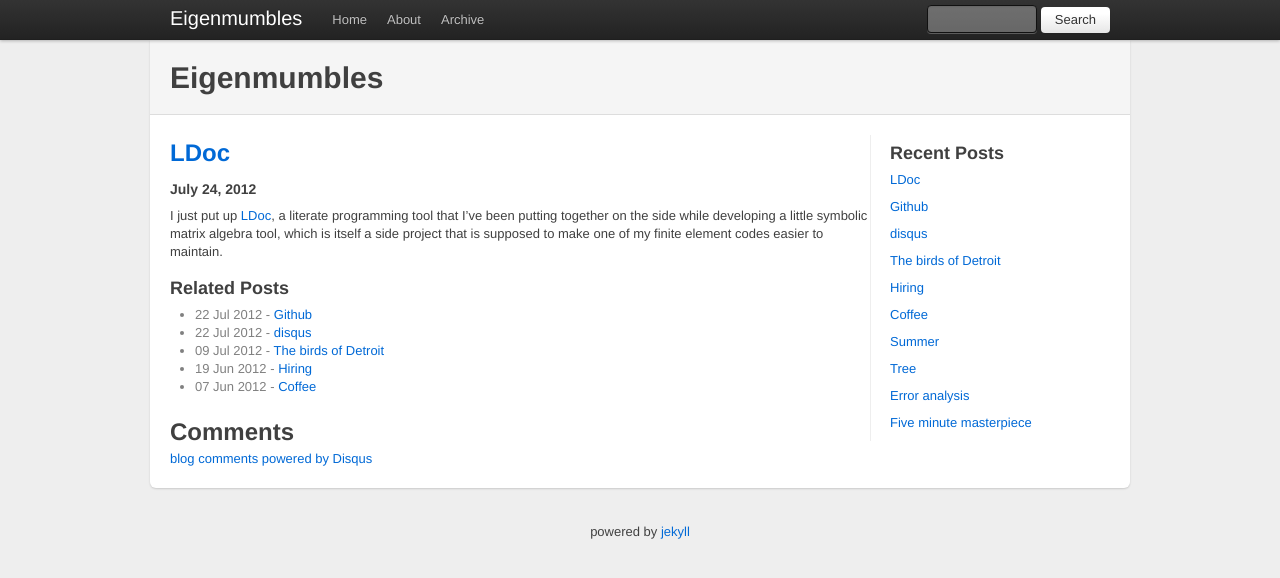
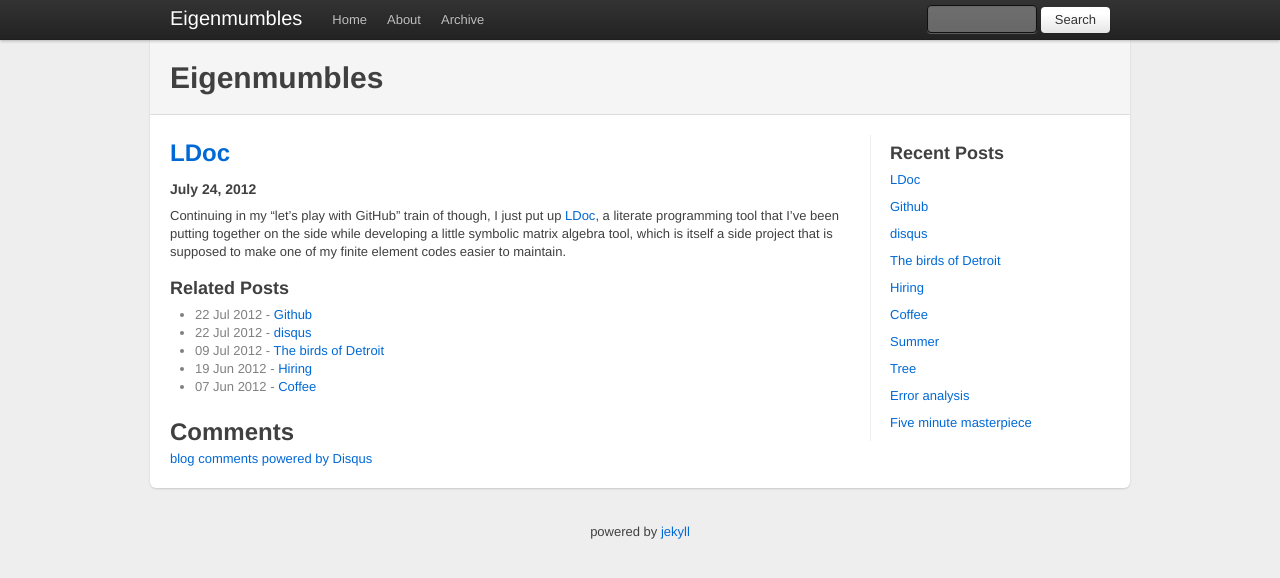
Before and after one commit to dbindel/dbindel.github.com, a Jekyll site: the page built from _posts/2012-07-24-ldoc.md, in a window 1280 px wide. Shown: the top 578 px of the page. Built offline with Jekyll 4.4.1, drawn with Linux system fonts in a browser that asks for light colours; comment, search, counter and statistics services are not loaded.

```diff
--- a/_posts/2012-07-24-ldoc.md
+++ b/_posts/2012-07-24-ldoc.md
@@ -4,6 +4,7 @@
 tags:       technology
 ---
 
+Continuing in my "let's play with GitHub" train of though,
 I just put up [LDoc](ldoc/index.html), a literate programming tool
 that I've been putting together on the side while developing a
 little symbolic matrix algebra tool, which is itself a side project
```
Also changed, not shown: _posts/.#2012-07-24-ldoc.md (deleted, +0 -1 lines), 1 other file.
